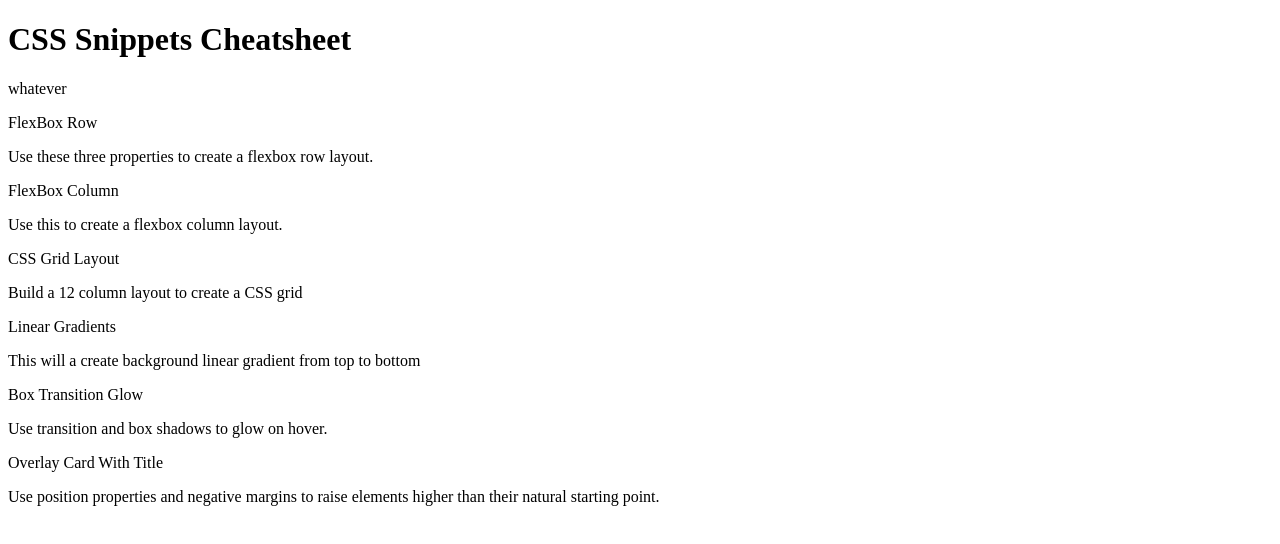
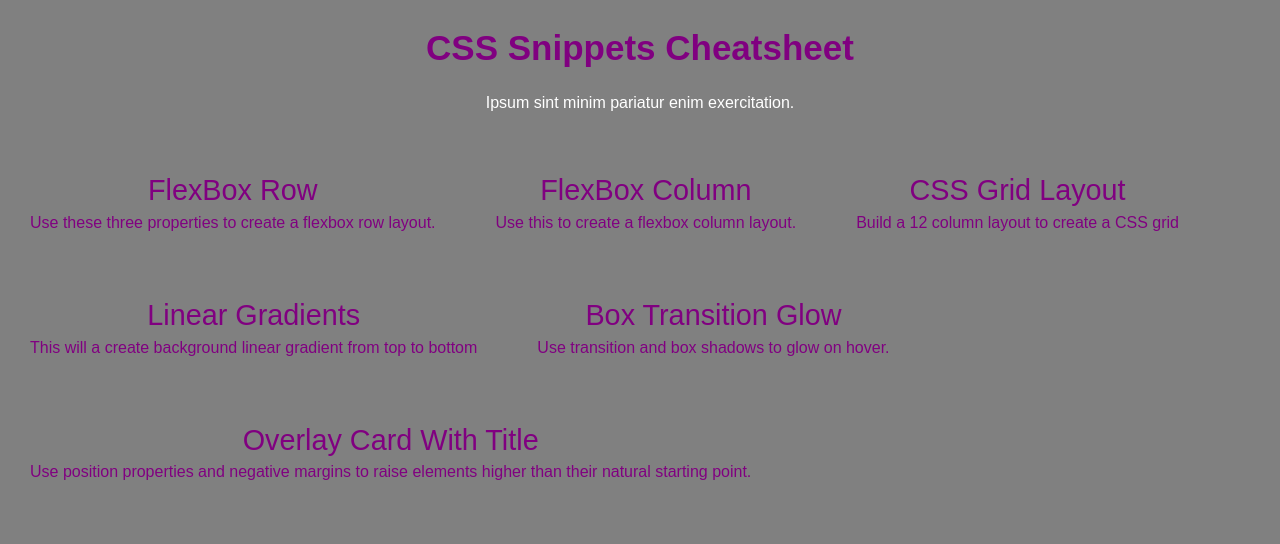
Before and after one commit to MChambersIV/css-snippet-cs, a plain HTML site: page index.html in a window 1280 px wide. Drawn offline with Linux system fonts and the light colour scheme.

Commit message:
Begin formatting, styling. Begin structure for flexbox.

```diff
--- a/assets/css/style.css
+++ b/assets/css/style.css
@@ -1,15 +1,38 @@
+body {
+  background-color: gray;
+  color: white;
+}
+
+
 main {
     display: flex;
     flex-wrap: wrap;
     flex-grow: 1;
   }
 
-snippets {
-    flex: 4;
-  background-color: #fff;
-  padding: 50px;
-  display: flex;
-  flex-wrap: wrap;
-  justify-content: space-evenly;
-  align-items: flex-start;
+header h1 {
+  font-size: 35px;
+  color: purple;
+  text-align: center;
+  padding: 30px;
 }
+
+nav p {
+  text-align: center;
+  padding-bottom: 25px;
+}
+
+section header {
+  text-align: center;
+  font-size: 180%;
+  color: purple;
+  padding: 10px;
+}
+
+section p {
+  color: purple;
+}
+
+.snippets {
+  padding: 30px;
+}
--- a/index.html
+++ b/index.html
@@ -4,6 +4,9 @@
     <meta charset="UTF-8">
     <meta http-equiv="X-UA-Compatible" content="IE=edge">
     <meta name="viewport" content="width=device-width, initial-scale=1.0">
+
+    <link rel="stylesheet" href="assets/css/reset.css">
+    <link rel="stylesheet" href="assets/css/style.css">
     <title>Document</title>
 </head>
 
@@ -12,41 +15,41 @@
         <h1>CSS Snippets Cheatsheet</h1>
     </header>
     <nav>
-    <p>whatever</p>
+        <p>Ipsum sint minim pariatur enim exercitation.</p>
     </nav>
 
-<main class="snippets">
-    <section>
+<main>
+    <section class="snippets">
         <header>FlexBox Row</header>
         <p>Use these three properties to create a flexbox row layout.</p>
 
     </section>
 
-    <section>
+    <section class="snippets">
         <header>FlexBox Column</header>
         <p>Use this to create a flexbox column layout.</p>
 
     </section>
 
-    <section>
+    <section class="snippets">
         <header>CSS Grid Layout</header>
         <p>Build a 12 column layout to create a CSS grid</p>
 
     </section>
 
-    <section>
+    <section class="snippets">
         <header>Linear Gradients</header>
         <p>This will a create background linear gradient from top to bottom</p>
 
     </section>
 
-    <section>
+    <section class="snippets">
         <header>Box Transition Glow</header>
         <p>Use transition and box shadows to glow on hover.</p>
 
     </section>
 
-    <section>
+    <section class="snippets">
         <header>Overlay Card With Title</header>
         <p>Use position properties and negative margins to raise elements higher than their natural starting point.</p>
 
```
Also changed, not shown: assets/css/index.html (added).
